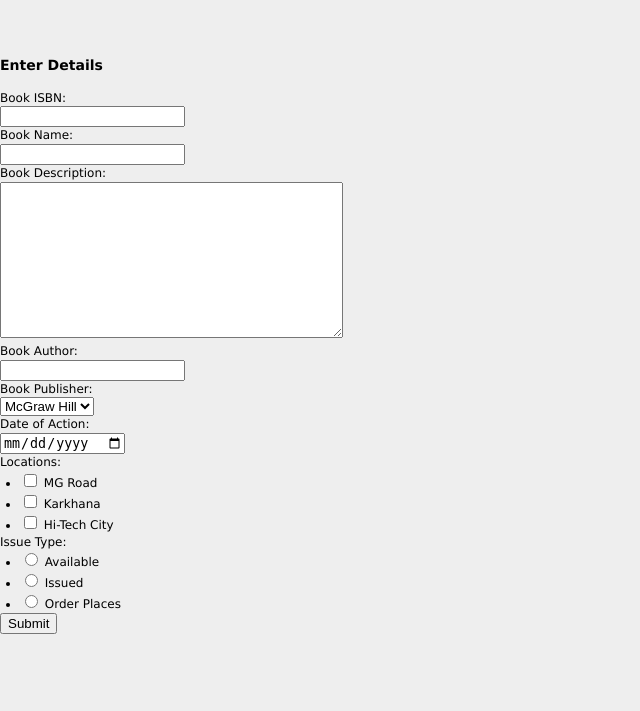
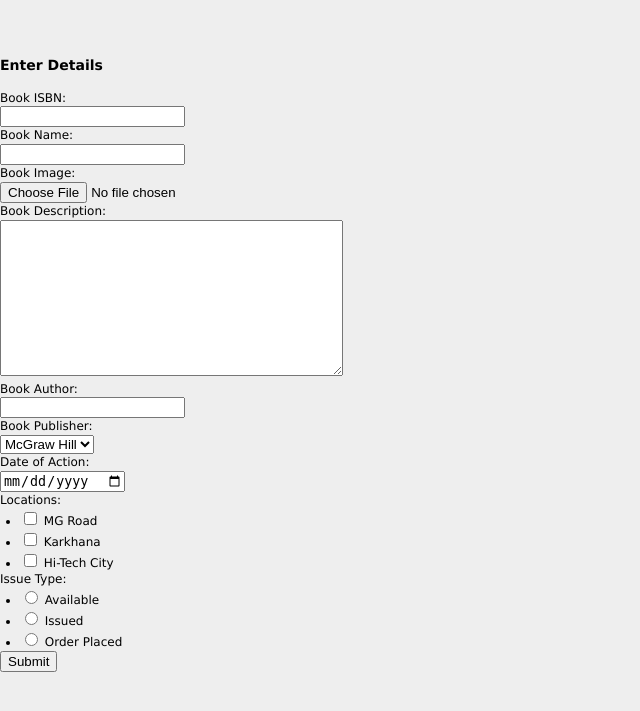
Before and after one commit to mayank-gubba/capstone_library_managment_system, a Django app: page /lib in a window 1280 px wide. Shown: the top 711 px of the page, without its empty margins (0-640 px from the left). Run offline with Django 3.2, Linux system fonts and the light colour scheme.

Commit message:
dymanic images added

```diff
--- a/crud_project/crud_project/settings.py
+++ b/crud_project/crud_project/settings.py
@@ -11,6 +11,7 @@ https://docs.djangoproject.com/en/3.1/ref/settings/
 """
 
 from pathlib import Path
+import os
 
 # Build paths inside the project like this: BASE_DIR / 'subdir'.
 BASE_DIR = Path(__file__).resolve().parent.parent
@@ -122,3 +123,6 @@ USE_TZ = True
 # https://docs.djangoproject.com/en/3.1/howto/static-files/
 
 STATIC_URL = '/static/'
+
+MEDIA_URL = '/media/'
+MEDIA_ROOT = os.path.join(BASE_DIR, 'media/')
--- a/crud_project/crud_project/urls.py
+++ b/crud_project/crud_project/urls.py
@@ -14,6 +14,8 @@ Including another URLconf
     2. Add a URL to urlpatterns:  path('blog/', include('blog.urls'))
 """
 from django.contrib import admin
+from django.conf.urls.static import static
+from django.conf import settings
 from django.urls import path
 from library import views
 
@@ -26,3 +28,5 @@ urlpatterns = [
     path('update/<int:id>', views.update),
     path('delete/<int:id>', views.destroy),
 ]
+
+urlpatterns += static(settings.MEDIA_URL, document_root=settings.MEDIA_ROOT)
--- a/crud_project/library/admin.py
+++ b/crud_project/library/admin.py
@@ -1,3 +1,6 @@
 from django.contrib import admin
 
 # Register your models here.
+from .models import Book
+# Register your models here.
+admin.site.register(Book)
--- a/crud_project/library/forms.py
+++ b/crud_project/library/forms.py
@@ -11,7 +11,7 @@ from django.forms import NumberInput
 # ISSUE_CHOICES = [
 #     ('available', 'Available'),
 #     ('issued', 'Issued'),
-#     ('ordered', 'Order Places'),
+#     ('ordered', 'Order Placed'),
 # ]
 
 
@@ -24,7 +24,7 @@ class BookForm(forms.ModelForm):
     ISSUE_CHOICES = [
     ('available', 'Available'),
     ('issued', 'Issued'),
-    ('ordered', 'Order Places'),
+    ('ordered', 'Order Placed'),
     ]
     location = forms.MultipleChoiceField(widget=forms.CheckboxSelectMultiple,choices=LOCATION_CHOICES)
     bissuedate = forms.DateField(widget=NumberInput(attrs={'type': 'date'}))
--- a/crud_project/library/models.py
+++ b/crud_project/library/models.py
@@ -17,8 +17,9 @@ class Book(models.Model):
     bname = models.CharField(max_length=100)
     bdesc = models.TextField()
     bauthor = models.CharField(max_length=15)
-    bissuedate = models.DateField()
+    bissuedate = models.DateField(null=True)
     bissue = models.CharField(max_length=20)
+    image = models.ImageField(upload_to='images',null=True)
     location= ArrayField(
         models.CharField(max_length=40, blank=True),
         size=3, null=True
--- a/crud_project/library/templates/index.html
+++ b/crud_project/library/templates/index.html
@@ -9,7 +9,7 @@
 </head>
 
 <body>
-    <form method="POST" class="post-form" action="/lib">
+    <form method="POST" class="post-form" action="/lib" enctype="multipart/form-data">
         {% csrf_token %}
         <div class="container">
             <br>
@@ -29,6 +29,12 @@
                 <label class="col-sm-2 col-form-label">Book Name:</label>
                 <div class="col-sm-4">
                     {{ form.bname }}
+                </div>
+            </div>
+            <div class="form-group row">
+                <label class="col-sm-2 col-form-label">Book Image:</label>
+                <div class="col-sm-4">
+                    {{ form.image }}
                 </div>
             </div>
             <div class="form-group row">
--- a/crud_project/library/templates/show.html
+++ b/crud_project/library/templates/show.html
@@ -15,6 +15,7 @@
                 <th>Book Id</th>
                 <th>Book ISBN</th>
                 <th>Book Name</th>
+                <th>Book Image</th>
                 <th>Book Author</th>
                 <th>Book Description</th>
                 <th>Book Publisher</th>
@@ -30,6 +31,7 @@
                 <td>{{ book.id }}</td>
                 <td>{{ book.isbn }}</td>
                 <td>{{ book.bname }}</td>
+                <td><img src="{{book.image.url}}" alt="{{book.image}}" style="max-height:300px"></td>
                 <td>{{ book.bauthor }}</td>
                 <td>{{ book.bdesc }}</td>
                 <td>{{ book.publisher }}</td>
--- a/crud_project/library/views.py
+++ b/crud_project/library/views.py
@@ -4,12 +4,13 @@ from library.models import Book
 # Create your views here.
 def lib(request):
     if request.method == "POST":
-        form = BookForm(request.POST)
+        form = BookForm(request.POST, request.FILES)
         print(form.errors)
         if form.is_valid():
             try:
                 form.save()
-                return redirect('/show')
+                img_obj = form.instance
+                return redirect('/show',{'img_obj': img_obj})
             except:
                 pass
     else:
@@ -27,11 +28,12 @@ def edit(request, id):
 
 def update(request, id):
     book = Book.objects.get(id=id)
-    form = BookForm(request.POST, instance = book)
+    form = BookForm(request.POST, request.FILES, instance = book)
     print(form.errors)
     if form.is_valid():
+        img_obj = form.instance
         form.save()
-        return redirect("/show")
+        return redirect("/show",{'img_obj': img_obj})
     return render(request, 'edit.html', {'book': book})
 
 def destroy(request, id):
```
Also changed, not shown: crud_project/library/templates/edit.html (+9 -2 lines), crud_project/library/migrations/0009_auto_20210501_1447.py (added), crud_project/media/images/IMG-20200112-WA0013.jpg (added), crud_project/media/images/IMG-20200112-WA0013_Lezm5kB.jpg (added), crud_project/media/images/_DSC6494.JPG (added), 1 other file.
